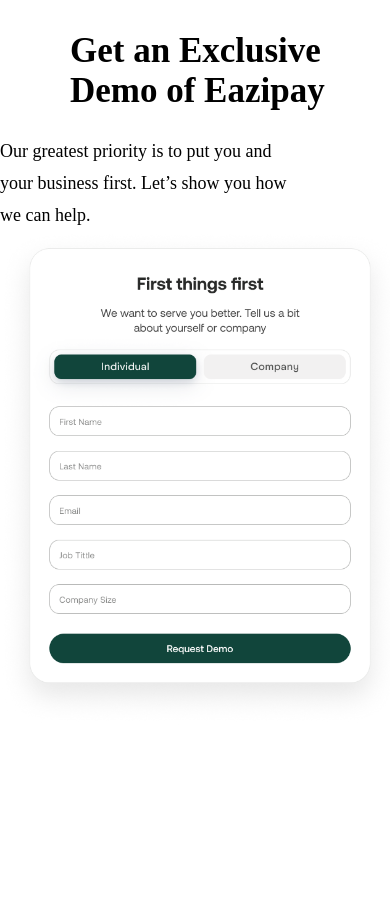
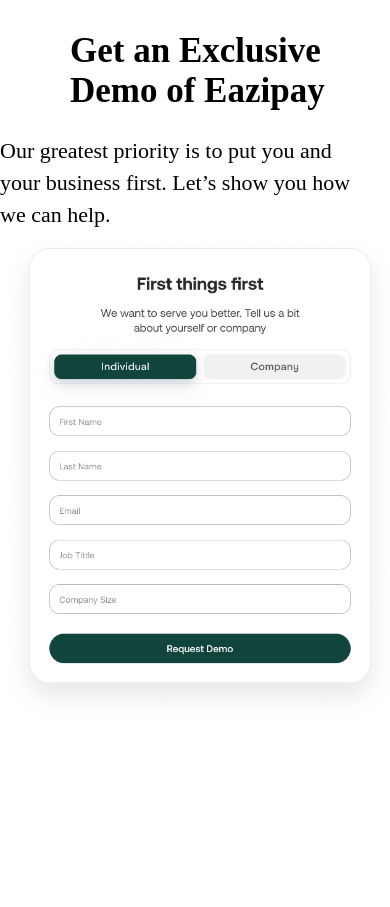
Before and after one commit to dimz-hub/eazipay, a React (Create React App) app: page / in a window 390 px wide. Shown: the part 4140-5047 px from the top of the page. Built offline with nearby package versions, Linux system fonts and the light colour scheme; no server answers.

Commit message:
mayybe final one

```diff
--- a/src/components/Exclusive.jsx
+++ b/src/components/Exclusive.jsx
@@ -10,7 +10,7 @@
           <h3 className=' mb-[24px] whitespace-nowrap font-[700] text-[64px] leading-[72px] font-[Aeonik] xs:text-[35px] xs:leading-[40px] ml-[70px]' >
           Get an Exclusive <br />Demo of Eazipay
           </h3>
-          <p className='font-[400] text-[24px] leading-[32px] font-[Aeonik] xs:text-[18px] '>Our greatest priority is to put you and<br/>
+          <p className='font-[400] text-[24px] leading-[32px] font-[Aeonik] xs:text-[22px] '>Our greatest priority is to put you and<br/>
             your business first.
             Let’s show you how <br/> we can help.</p>
         </div>
```
